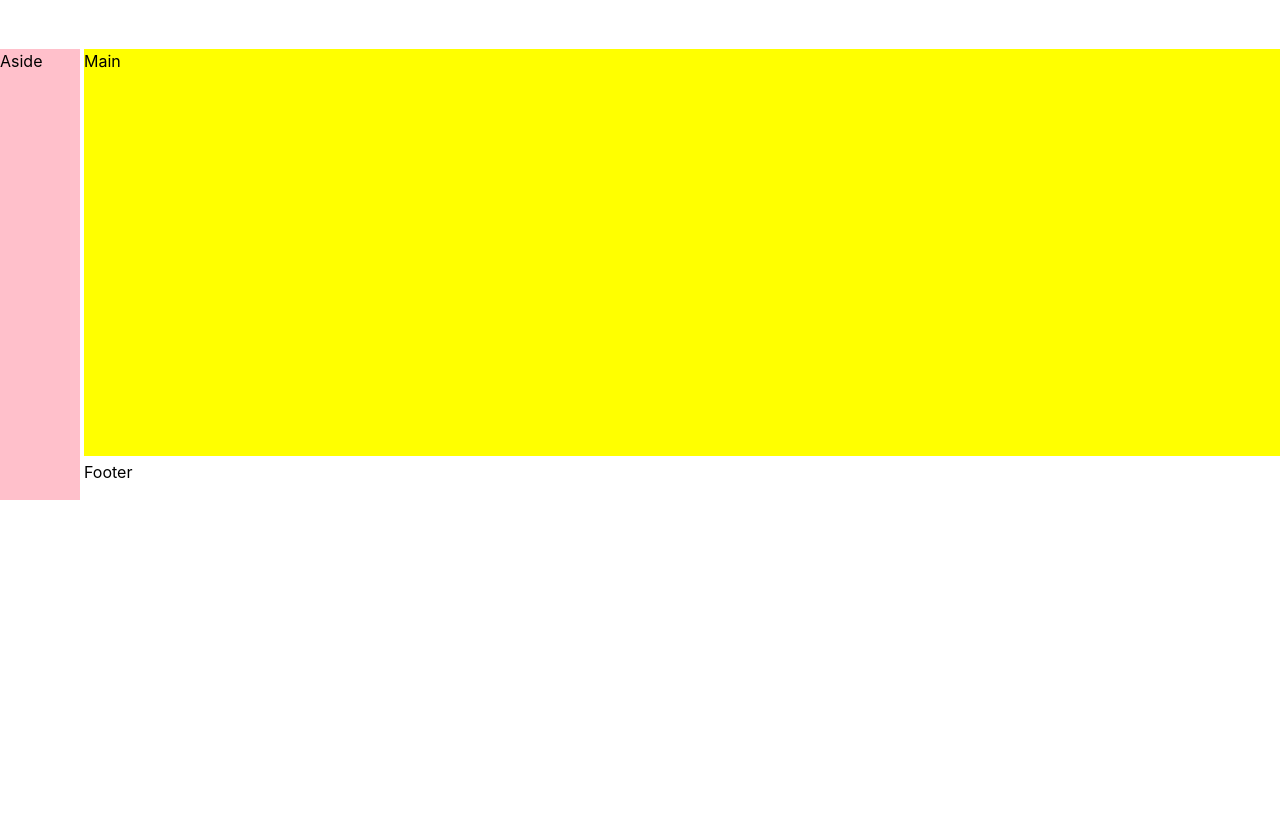
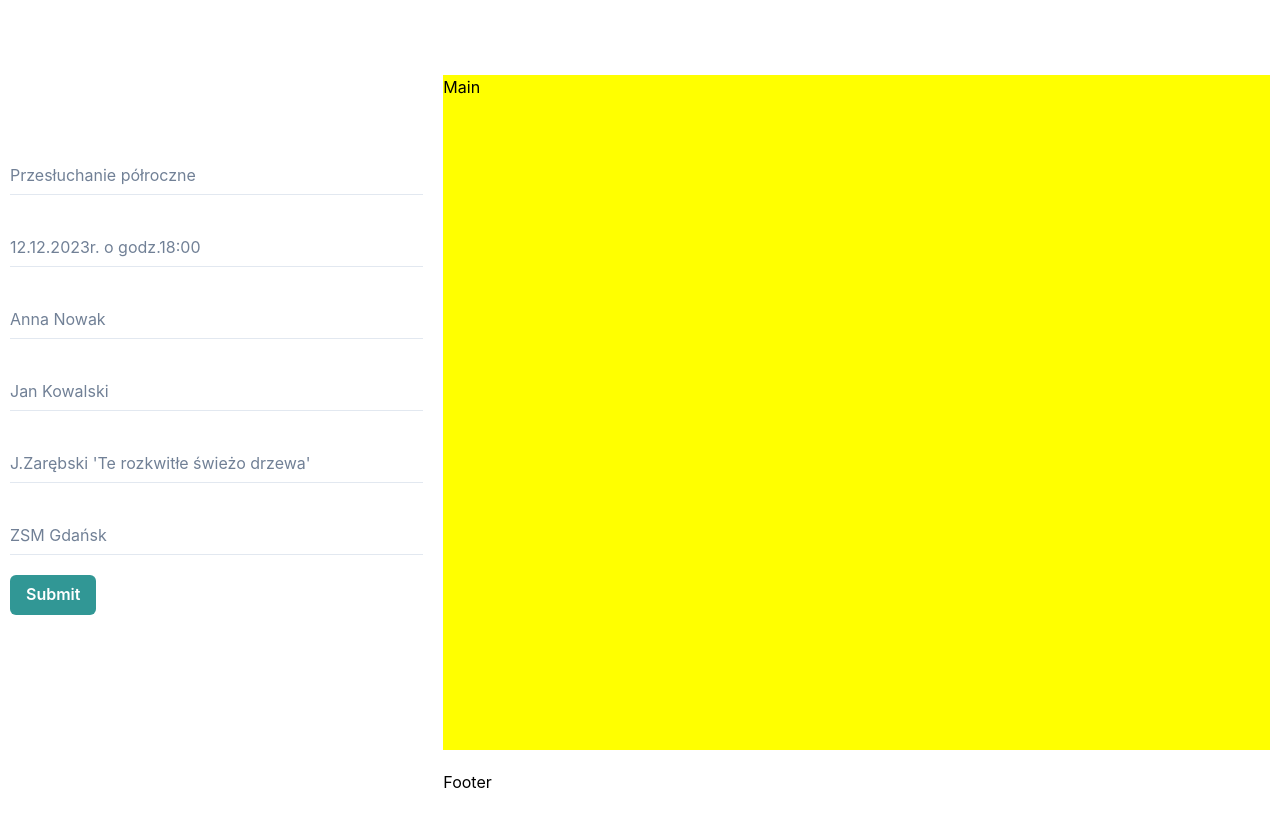
Before and after one commit to juliamanska/program-of-concert, a React (Vite) app in the folder program-of-concert/: page / in a window 1280 px wide. Built offline with nearby package versions, Linux system fonts and the light colour scheme.

Commit message:
Create settings panel for handling audition details

```diff
--- a/program-of-concert/src/App.tsx
+++ b/program-of-concert/src/App.tsx
@@ -1,6 +1,7 @@
 // import "./App.css";
 import { Grid, GridItem } from "@chakra-ui/react";
 import { Header } from "./Components/Header";
+import SetDetails from "./Components/SetDetails";
 
 function App() {
   return (
@@ -8,10 +9,11 @@ function App() {
       templateAreas={`"header header"
                       "aside main"
                       "aside footer"`}
-      gridTemplateColumns={" 80px 1fr"}
+      gridTemplateColumns={"1.5fr 3fr"}
       gridTemplateRows={"45px 1fr 40px"}
-      h="500px"
-      gap="1"
+      h="800px"
+      gap="5"
+      margin="10px"
     >
       <GridItem color="white" area={"header"}>
         <Header />
@@ -22,8 +24,8 @@ function App() {
       <GridItem color="black" bg="white" area={"footer"}>
         Footer
       </GridItem>
-      <GridItem color="black" bg="pink" area={"aside"}>
-        Aside
+      <GridItem color="white" area={"aside"}>
+        <SetDetails />
       </GridItem>
     </Grid>
   );
--- /dev/null
+++ b/program-of-concert/src/Components/SetDetails.tsx
@@ -0,0 +1,43 @@
+import { Button, FormControl, FormLabel, Input } from "@chakra-ui/react";
+
+const SetDetails = () => {
+  return (
+    <>
+      <h2>Set Details</h2>
+      <br />
+      <FormControl>
+        <FormLabel>Rodzaj przesłuchania</FormLabel>
+        <Input variant="flushed" placeholder="Przesłuchanie półroczne" />
+
+        <FormLabel>Termin przesłuchania</FormLabel>
+        <Input variant="flushed" placeholder="12.12.2023r. o godz.18:00" />
+
+        <FormLabel>
+          <span>Nauczyciel prowadzący</span>
+        </FormLabel>
+        <Input variant="flushed" placeholder="Anna Nowak" />
+
+        <FormLabel>Akompaniator</FormLabel>
+        <Input variant="flushed" placeholder="Jan Kowalski" />
+
+        <FormLabel>
+          <span>Program</span>
+        </FormLabel>
+        <Input
+          variant="flushed"
+          placeholder="J.Zarębski 'Te rozkwitłe świeżo drzewa' "
+        />
+        <FormLabel>
+          <span>Miejsce przesłuchania</span>
+        </FormLabel>
+        <Input variant="flushed" placeholder="ZSM Gdańsk" />
+        <Button mt="20px" colorScheme="teal">
+          Submit
+        </Button>
+        <ol> Lista utworów</ol>
+      </FormControl>
+    </>
+  );
+};
+
+export default SetDetails;
```
